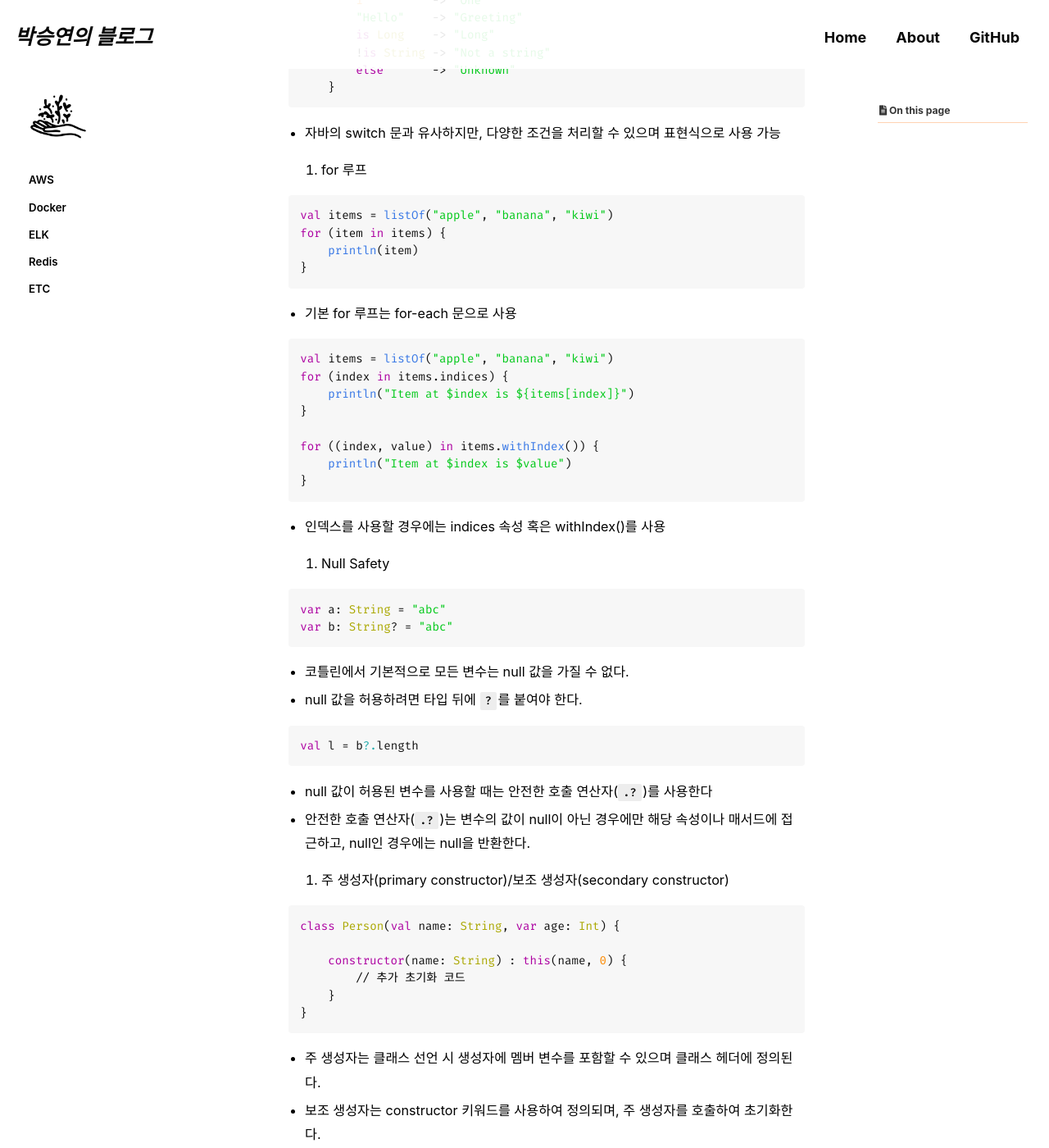
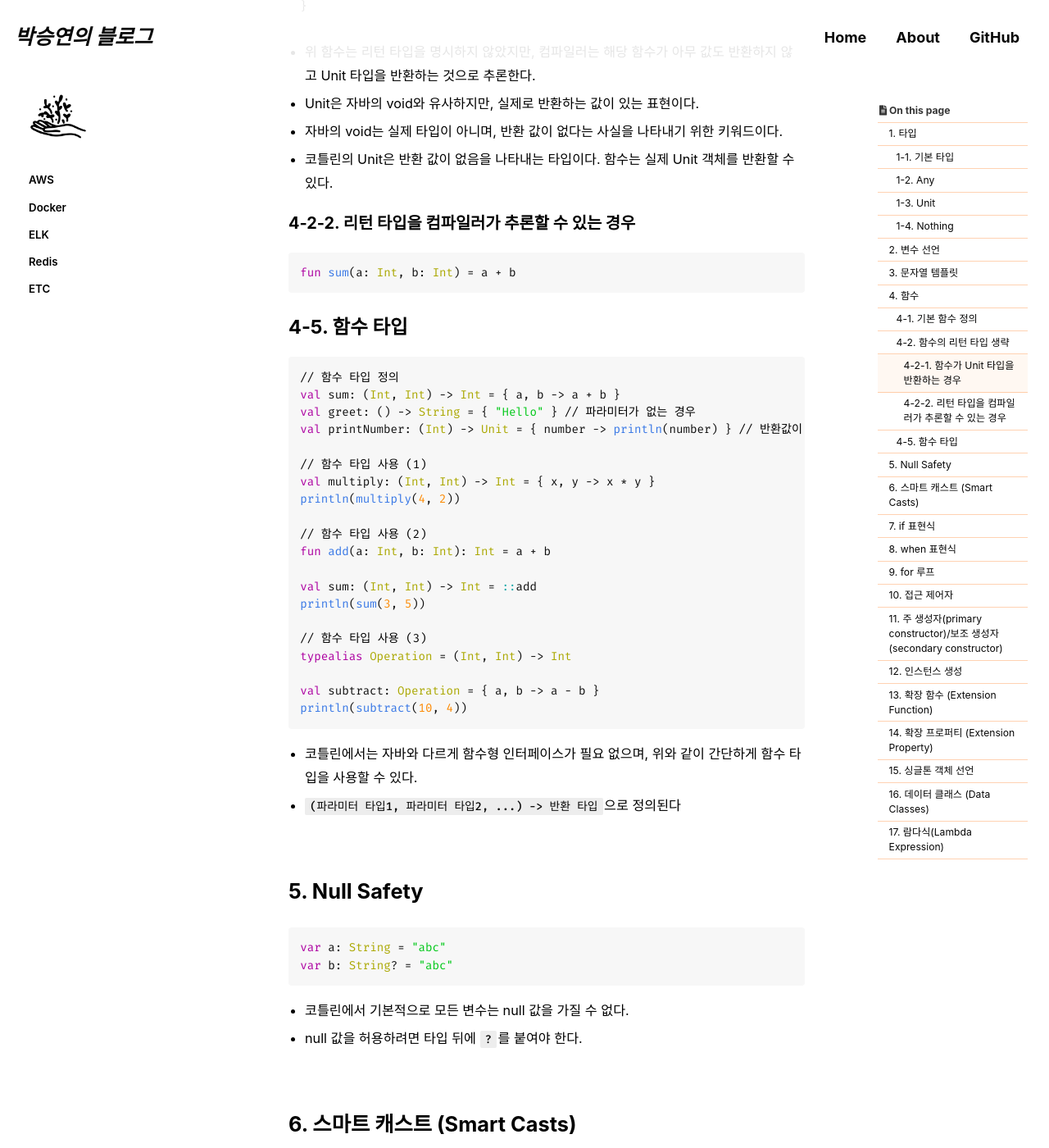
Before and after one commit to seungyeonpark/seungyeonpark.github.io, a Jekyll site: the page built from _posts/etc/2024-07-16-kotlin-basic.md, in a window 1280 px wide and 1400 px high, scrolled down 2845 px. Shown: the whole window at 82% size. Built offline with Jekyll 4.4.1, drawn with Linux system fonts in a browser that asks for light colours; cached includes are drawn as plain includes; some web fonts are replaced; comment, search, counter and statistics services are not loaded; some of the changed text lies outside the part shown.

Commit message:
Docs: kotlin

````diff
--- a/_posts/etc/2024-07-16-kotlin-basic.md
+++ b/_posts/etc/2024-07-16-kotlin-basic.md
@@ -1,6 +1,6 @@
 ---
 title: "Kotlin 기본 문법"
-excerpt: ""
+excerpt: "Java와 차이나는 문법 위주로 정리"
 
 categories:
   - ETC
@@ -13,40 +13,59 @@
 toc_sticky: true
 
 date: 2024-07-16
-last_modified_at: 2024-07-17
+last_modified_at: 2024-07-19
 ---
 
-1. 타입
-- 기본 타입
+# 1. 타입
+## 1-1. 기본 타입
 
-|타입 종류|	타입 이름|	설명|	예시 코드|
-|---|---|---|---|
-|정수 타입|	Byte|	8비트 정수|	val byteValue: Byte = 1|
-||Short|	16비트 정수|	val shortValue: Short = 2|
-||Int|	32비트 정수|	val intValue: Int = 3|
-||Long|	64비트 정수|	val longValue: Long = 4L|
-|부동 소수점 타입|	Float|	32비트 부동 소수점|	val floatValue: Float = 1.23F|
-||Double|	64비트 부동 소수점|	val doubleValue: Double = 4.56|
-|문자 타입|	Char|	단일 문자|	val charValue: Char = 'A'|
-|문자열 타입|	String|	문자열|	val stringValue: String = "Hello"|
-|논리 타입|	Boolean|	참 또는 거짓|	val booleanValue: Boolean = true|
-|배열 타입|	Array|	배열|	val arrayValue: Array<Int> = arrayOf(1, 2, 3)|
-|컬렉션 타입|	List|	읽기 전용 리스트|	val list: List<Int> = listOf(1, 2, 3)|
-||MutableList|	읽기/쓰기 가능한 리스트|	val mutableList: MutableList<Int> = mutableListOf(4, 5, 6)|
-||Set|	읽기 전용 집합|	val set: Set<Int> = setOf(1, 2, 3)|
-||MutableSet|	읽기/쓰기 가능한 집합|	val mutableSet: MutableSet<Int> = mutableSetOf(4, 5, 6)|
-||Map|	읽기 전용 맵|	val map: Map<String, Int> = mapOf("one" to 1, "two" to 2)|
-||MutableMap|	읽기/쓰기 가능한 맵|	val mutableMap: MutableMap<String, Int> = mutableMapOf("three" to 3, "four" to 4)|
+| 타입 종류     |	타입 이름|	설명|	예시 코드|
+|-----------|---|---|---|
+| 정수 타입     |	Byte|	8비트 정수|	val byteValue: Byte = 1|
+|           |Short|	16비트 정수|	val shortValue: Short = 2|
+|           |Int|	32비트 정수|	val intValue: Int = 3|
+|           |Long|	64비트 정수|	val longValue: Long = 4L|
+| 부동 소수점 타입 |	Float|	32비트 부동 소수점|	val floatValue: Float = 1.23F|
+|           |Double|	64비트 부동 소수점|	val doubleValue: Double = 4.56|
+| 문자 타입     |	Char|	단일 문자|	val charValue: Char = 'A'|
+| 문자열 타입    |	String|	문자열|	val stringValue: String = "Hello"|
+| 논리 타입     |	Boolean|	참 또는 거짓|	val booleanValue: Boolean = true|
+| 배열 타입     |	Array|	배열|	val arrayValue: Array<Int> = arrayOf(1, 2, 3)|
+| 컬렉션 타입    |	List|	읽기 전용 리스트|	val list: List<Int> = listOf(1, 2, 3)|
+|           |MutableList|	읽기/쓰기 가능한 리스트|	val mutableList: MutableList<Int> = mutableListOf(4, 5, 6)|
+|           |Set|	읽기 전용 집합|	val set: Set<Int> = setOf(1, 2, 3)|
+|           |MutableSet|	읽기/쓰기 가능한 집합|	val mutableSet: MutableSet<Int> = mutableSetOf(4, 5, 6)|
+|           |Map|	읽기 전용 맵|	val map: Map<String, Int> = mapOf("one" to 1, "two" to 2)|
+|           |MutableMap|	읽기/쓰기 가능한 맵|	val mutableMap: MutableMap<String, Int> = mutableMapOf("three" to 3, "four" to 4)|
 
-- 특수 타입
+## 1-2. Any
 
-|타입 이름|	설명|	예시 코드|
-|---|---|---|
-|Any|	최상위 타입, 모든 타입의 루트|	val anyValue: Any = "Hello"|
-|Unit|	반환 값이 없는 함수의 반환 타입 (void와 유사)|	fun printMessage() : Unit { println("Hello") }|
-|Nothing|	함수가 정상적으로 끝나지 않음을 나타내는 타입|	fun fail(message: String): Nothing { throw IllegalArgumentException(message) }|
+``` kotlin
+val anyValue: Any = "Hello"
+```
 
-1. 변수 선언
+- 최상위 타입, 모든 타입의 루트
+
+## 1-3. Unit
+
+``` kotlin
+fun printMessage() : Unit { println("Hello") }
+```
+
+- 반환값이 없는 함수의 반환 타입
+- void 반환과 유사하지만, Unit 반환은 실제 Unit 객체가 반환된다.
+
+## 1-4. Nothing
+
+``` kotlin
+fun fail(message: String): Nothing { throw IllegalArgumentException(message) }
+```
+
+- 함수가 정상적으로 끝나지 않음을 나타내는 타입
+
+<br>
+
+# 2. 변수 선언
 
 ``` kotlin
 val a: Int = 1 // read-only
@@ -60,7 +79,21 @@
 - 코틀린은 멤버 변수에서도 타입 생략이 가능하다. 타입을 생략하면 컴파일러가 초기화 값에 따라 타입을 추론한다.
 - immutable 변수는 val, mutable 변수는 var
 
-2. 함수 선언
+<br>
+
+# 3. 문자열 템플릿
+
+``` kotlin
+println("Sum of $a and $b is ${a + b}")
+```
+
+- `$변수명`: 변수의 값을 삽입
+- `${표현식}`: 표현식의 결과 값을 삽입
+
+<br>
+
+# 4. 함수
+## 4-1. 기본 함수 정의
 
 ``` kotlin
 fun sum(a: Int, b: Int): Int {
@@ -68,19 +101,10 @@
 }
 ```
 
-3. 함수 타입
-
-``` kotlin
-val converter: (String) -> Int = { it.toInt() }
-val converted - converter("123")
-```
-
-- 코틀린에서는 자바와 다르게 함수형 인터페이스가 필요 없으며, 위와 같이 간단하게 함수 타입을 사용할 수 있다.
-
-3. 함수의 리턴 타입 생략
+## 4-2. 함수의 리턴 타입 생략
 - 코틀린에서 함수의 리턴 타입을 생략할 수 있는 경우는 아래 두 가지가 있다
 
-3-1. 함수가 `Unit` 타입을 반환
+### 4-2-1. 함수가 `Unit` 타입을 반환하는 경우
 
 ``` kotlin
 fun printSum(a: Int, b: Int) {
@@ -93,13 +117,77 @@
 - 자바의 void는 실제 타입이 아니며, 반환 값이 없다는 사실을 나타내기 위한 키워드이다.
 - 코틀린의 Unit은 반환 값이 없음을 나타내는 타입이다. 함수는 실제 Unit 객체를 반환할 수 있다.
 
-3-2. 리턴 타입을 컴파일러가 추론할 수 있을 때
+### 4-2-2. 리턴 타입을 컴파일러가 추론할 수 있는 경우
 
 ``` kotlin
 fun sum(a: Int, b: Int) = a + b
 ```
 
-3. if 표현식
+## 4-5. 함수 타입
+
+``` kotlin
+// 함수 타입 정의
+val sum: (Int, Int) -> Int = { a, b -> a + b }
+val greet: () -> String = { "Hello" } // 파라미터가 없는 경우
+val printNumber: (Int) -> Unit = { number -> println(number) } // 반환값이 없는 경우
+
+// 함수 타입 사용 (1)
+val multiply: (Int, Int) -> Int = { x, y -> x * y }
+println(multiply(4, 2))
+
+// 함수 타입 사용 (2)
+fun add(a: Int, b: Int): Int = a + b
+
+val sum: (Int, Int) -> Int = ::add
+println(sum(3, 5))
+
+// 함수 타입 사용 (3)
+typealias Operation = (Int, Int) -> Int
+
+val subtract: Operation = { a, b -> a - b }
+println(subtract(10, 4))
+```
+
+- 코틀린에서는 자바와 다르게 함수형 인터페이스가 필요 없으며, 위와 같이 간단하게 함수 타입을 사용할 수 있다.
+- `(파라미터 타입1, 파라미터 타입2, ...) -> 반환 타입`으로 정의된다
+
+<br>
+
+# 5. Null Safety
+
+``` kotlin
+var a: String = "abc"
+var b: String? = "abc"
+```
+
+- 코틀린에서 기본적으로 모든 변수는 null 값을 가질 수 없다.
+- null 값을 허용하려면 타입 뒤에 `?`를 붙여야 한다.
+
+<br>
+
+# 6. 스마트 캐스트 (Smart Casts)
+
+``` kotlin
+fun demo(x: Any) {
+    if (x is String) {
+        // x는 자동으로 String 타입으로 캐스트된다
+    }
+}
+```
+
+- 변수의 타입을 확인한 후, 해당 타입으로 캐스팅해주는 기능
+- if 블록 내부에서는 캐스팅된 타입으로 동작하고, 바깥에서는 Any 타입으로 동작한다.
+
+``` kotlin
+val l = b?.length
+```
+
+- null 값이 허용된 변수를 사용할 때는 안전한 호출 연산자(`.?`)를 사용한다
+- 안전한 호출 연산자(`.?`)는 변수의 값이 null이 아닌 경우에만 해당 속성이나 매서드에 접근하고, null인 경우에는 null을 반환한다.
+
+<br>
+
+# 7. if 표현식
 
 ``` kotlin
 fun maxOf(a: Int, b: Int) = if (a > b) a else b
@@ -107,7 +195,7 @@
 
 - if를 statement 뿐만 아니라 expression(표현식)으로 사용 가능
 
-4. when 표현식
+# 8. when 표현식
 
 ``` kotlin
 fun describe(obj: Any): String =
@@ -122,7 +210,9 @@
 
 - 자바의 switch 문과 유사하지만, 다양한 조건을 처리할 수 있으며 표현식으로 사용 가능
 
-5. for 루프
+<br>
+
+# 9. for 루프
 
 ``` kotlin
 val items = listOf("apple", "banana", "kiwi")
@@ -146,24 +236,17 @@
 
 - 인덱스를 사용할 경우에는 indices 속성 혹은 withIndex()를 사용
 
-6. Null Safety
+<br>
 
-``` kotlin
-var a: String = "abc"
-var b: String? = "abc"
-```
+# 10. 접근 제어자
+- public: 접근 제어자 생략 시 기본으로 설정
+- internal: 같은 모듈 내에서만 접근 가능
+- protected: 서브클래스 내에서만 접근 가능
+- private: 해당 선언을 포함하는 클래스 내에서만 접근 가능
 
-- 코틀린에서 기본적으로 모든 변수는 null 값을 가질 수 없다.
-- null 값을 허용하려면 타입 뒤에 `?`를 붙여야 한다.
+<br>
 
-``` kotlin
-val l = b?.length
-```
-
-- null 값이 허용된 변수를 사용할 때는 안전한 호출 연산자(`.?`)를 사용한다
-- 안전한 호출 연산자(`.?`)는 변수의 값이 null이 아닌 경우에만 해당 속성이나 매서드에 접근하고, null인 경우에는 null을 반환한다.
-
-6. 주 생성자(primary constructor)/보조 생성자(secondary constructor)
+# 11. 주 생성자(primary constructor)/보조 생성자(secondary constructor)
 
 ``` kotlin
 class Person(val name: String, var age: Int) {
@@ -177,7 +260,15 @@
 - 주 생성자는 클래스 선언 시 생성자에 멤버 변수를 포함할 수 있으며 클래스 헤더에 정의된다.
 - 보조 생성자는 constructor 키워드를 사용하여 정의되며, 주 생성자를 호출하여 초기화한다.
 
-7. 인스턴스 생성
+``` kotlin
+class Person(val name: String = "Unknown", var age: Int = 0)
+```
+
+- 생성자에서 기본값을 설정할 수 있다. 기본값을 설정하면 객체 생성 시 인자를 생략할 수 있다.
+
+<br>
+
+# 12. 인스턴스 생성
 
 ``` kotlin
 val person = Person("John", 30)
@@ -185,7 +276,9 @@
 
 - 인스턴스를 생성할 때 `new` 키워드를 사용하지 않는다.
 
-8. 확장 함수 (Extension Function)
+<br>
+
+# 13. 확장 함수 (Extension Function)
 
 ``` kotlin
 fun String.addExclamation(): String {
@@ -202,8 +295,31 @@
 - 확장 함수는 클래스의 private 멤버에 접근할 수 없다.
 - 확장 함수는 인스턴스 메서드처럼 동작하며, 클래스의 정적(static) 메서드에 대한 확장은 지원되지 않는다.
 - 동일한 확장 함수를 여러 파일에서 정의하는 경우, 사용 시점의 네임스페이스에 따라 결정된다.
+- 확장 함수는 컴파일 시 어떻게 변환될까?
 
-9. 확장 프로퍼티 (Extension Property)
+``` kotlin
+fun String.isPalindrome(): Boolean {
+    return this == this.reversed()
+}
+```
+
+- 위 처럼 정의된 확장함수가 있을 때, 컴파일러는 컴파일 시 isPalindrome 확장 함수를 아래와 같은 정적 메서드로 변환한다.
+
+``` kotlin
+public static boolean isPalindrome(String str) {
+    return str.equals(new StringBuilder(str).reverse().toString());
+}
+```
+
+- 그리고 확장 함수의 호출은 컴파일 시 아래와 같이 변환된다.
+
+``` kotlin
+isPalindrome(str) // str.isPalindrome()
+```
+
+<br>
+
+# 14. 확장 프로퍼티 (Extension Property)
 
 ``` kotlin
 val String.lastChar: Char
@@ -224,9 +340,9 @@
 - 확장 프로퍼티는 `val` 또는 `var`로 선언할 수 있으며, getter와 setter를 정의할 수 있다.
 - 확장 함수와 확장 프로퍼티는 컴파일 타임에 정적으로 처리되며, 실제 클래스의 메서드나 프로퍼티로 추가되는 건 아니다.
 
+<br>
 
-
-9. 싱글톤 객체 선언
+# 15. 싱글톤 객체 선언
 
 ``` kotlin
 object Database {
@@ -244,20 +360,9 @@
 - 초기화 시점은 첫 번째 접근 시이다.
 - 기본적으로 스레드 안전한 성질을 가진다.
 
-8. 스마트 캐스트 (Smart Casts)
+<br>
 
-``` kotlin
-fun demo(x: Any) {
-    if (x is String) {
-        // x는 자동으로 String 타입으로 캐스트된다
-    }
-}
-```
-
-- 변수의 타입을 확인한 후, 해당 타입으로 캐스팅해주는 기능
-- if 블록 내부에서는 캐스팅된 타입으로 동작하고, 바깥에서는 Any 타입으로 동작한다.
-
-9. 데이터 클래스 (Data Classes)
+# 16. 데이터 클래스 (Data Classes)
 
 ``` kotlin
 data class User(val name: String, val age: Int)
@@ -265,7 +370,9 @@
 
 - 데이터 클래스는 자동으로 equals(), hashCode(), toString(), copy() 메서드를 생성
 
-10. 람다식과 고차 함수 (Lambda Expression and Higher-Order Functions)
+<br>
+
+# 17. 람다식(Lambda Expression)
 
 ``` kotlin
 val sum = { x: Int, y: Int -> x + y }
````
Also changed, not shown: other parts of _posts/etc/2024-07-16-kotlin-basic.md (+1 -1 lines).
